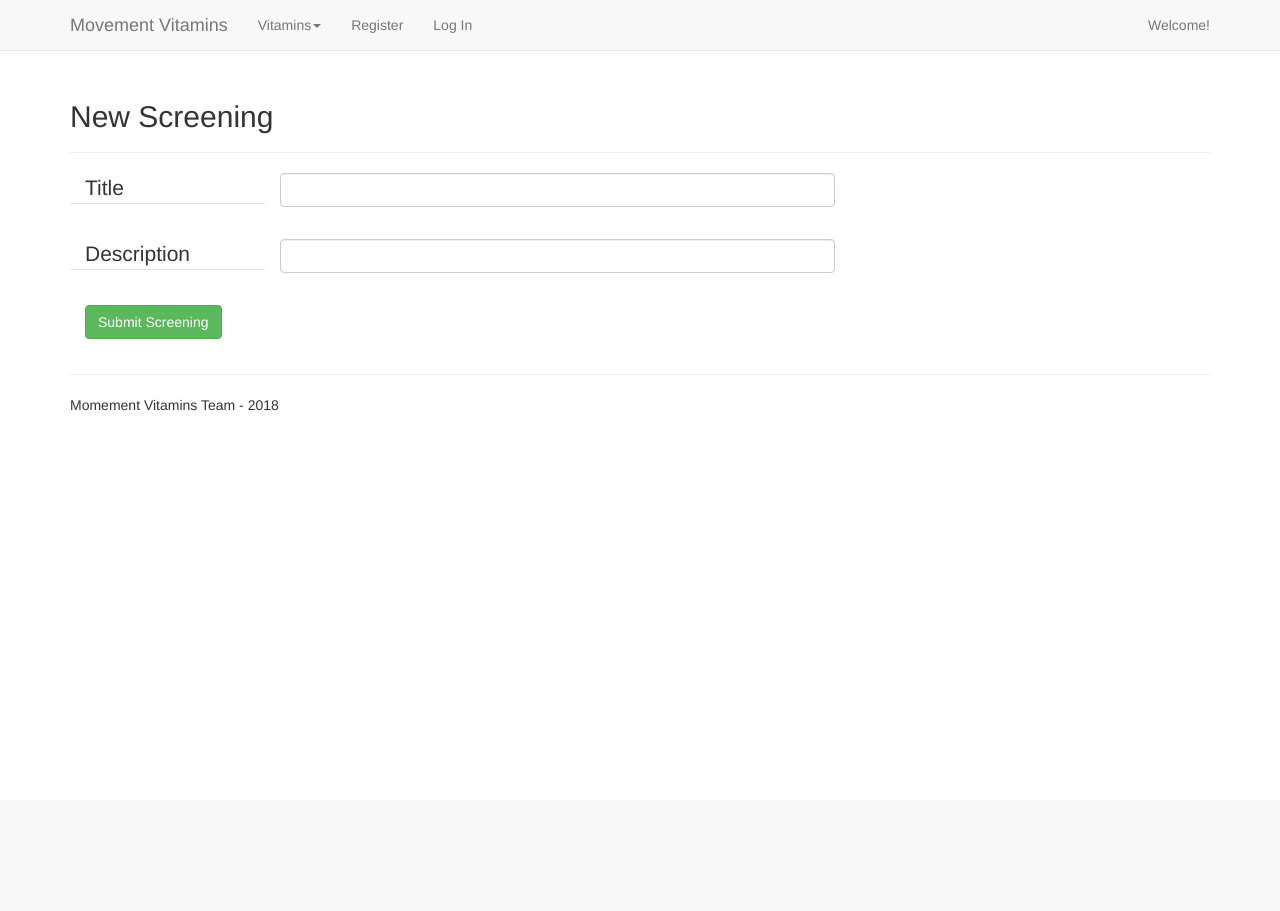
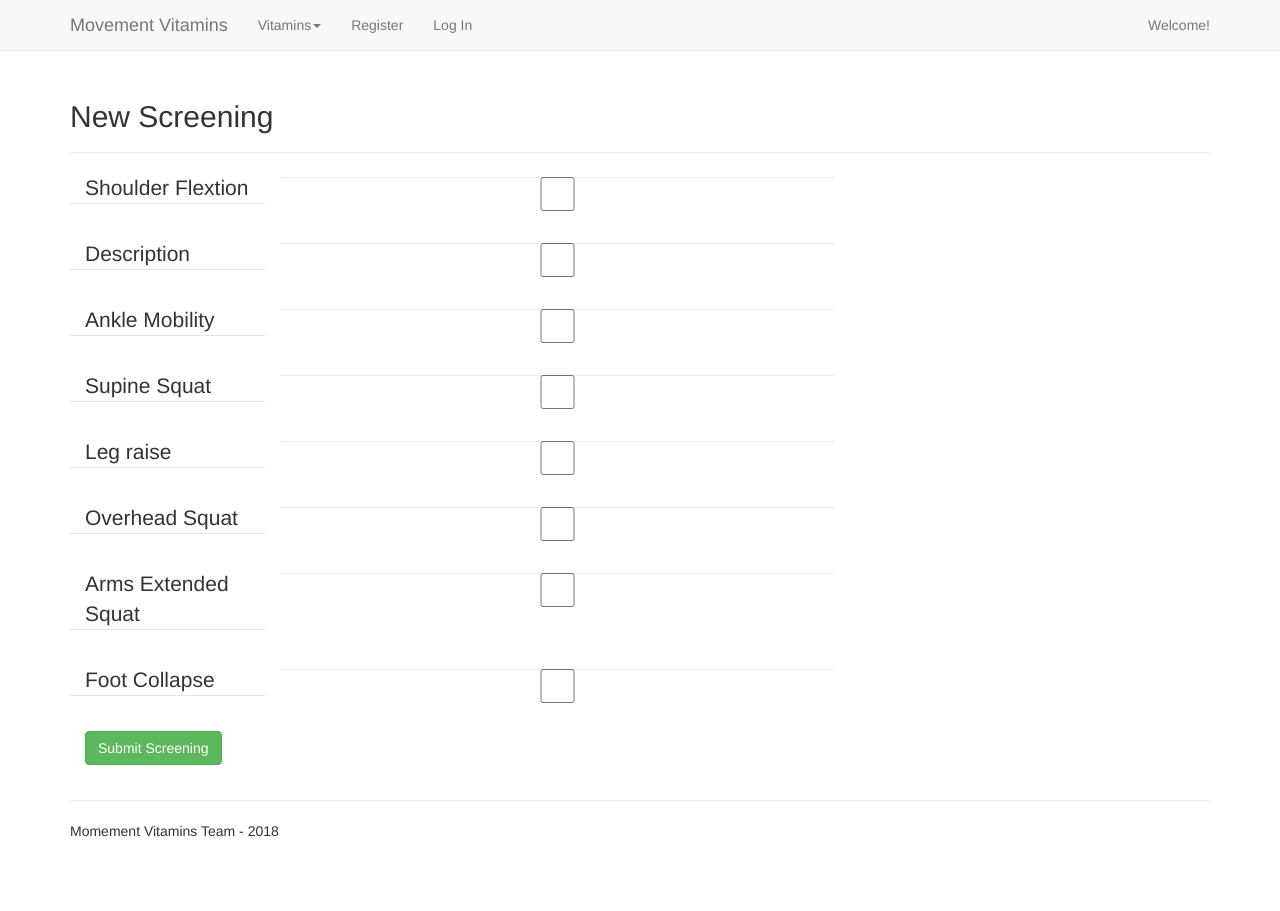
Before and after one commit to Spartee/Movement-Vitamins-Web, a Flask app: page /new_screening in a window 1280 px wide. Before the commit the page ends 411 px from the top, so only its background shows below. Run offline with Flask 2, Linux system fonts and the light colour scheme; some libraries are stand-ins or nearby versions.

Commit message:
Add screening template

```diff
--- a/web/project/templates/movement_screening.html
+++ b/web/project/templates/movement_screening.html
@@ -11,19 +11,61 @@
 
 
             <div class="form-group row">
-                <legend for="shoulder_rotation" class="col-form-legend col-sm-2">Title</legend>
+                <legend for="shoulder_rotation" class="col-form-legend col-sm-2">Shoulder Flextion</legend>
                 <div class="col-sm-6">
-                    <input type="text" class="form-control" id="shoulder_rotation" name="shoulder_rotation" value=""> {{ render_errors(form.shoulder_rotation) }}
+                    <input type="checkbox" class="form-control" id="shoulder_rotation" name="shoulder_rotation" value=""> {{ render_errors(form.shoulder_rotation) }}
                 </div>
             </div>
 
             <div class="form-group row">
                 <legend for="shoulder_flexion" class="col-form-legend col-sm-2">Description</legend>
                 <div class="col-sm-6">
-                    <input type="text" class="form-control" id="shoulder_flexion" name="shoulder_flexion" value=""> {{ render_errors(form.shoulder_flexion) }}
+                    <input type="checkbox" class="form-control" id="shoulder_flexion" name="shoulder_flexion" value=""> {{ render_errors(form.shoulder_flexion) }}
                 </div>
             </div>
 
+            <div class="form-group row">
+                <legend for="ankle_mobility" class="col-form-legend col-sm-2">Ankle Mobility</legend>
+                <div class="col-sm-6">
+                    <input type="checkbox" class="form-control" id="ankle_mobility" name="ankle_mobility" value=""> {{ render_errors(form.ankle_mobility) }}
+                </div>
+            </div>
+
+            <div class="form-group row">
+                <legend for="supine_squat" class="col-form-legend col-sm-2">Supine Squat</legend>
+                <div class="col-sm-6">
+                    <input type="checkbox" class="form-control" id="supine_squat" name="supine_squat" value=""> {{ render_errors(form.supine_squat) }}
+                </div>
+            </div>
+
+            <div class="form-group row">
+                <legend for="leg_raise" class="col-form-legend col-sm-2">Leg raise</legend>
+                <div class="col-sm-6">
+                    <input type="checkbox" class="form-control" id="leg_raise" name="leg_raise" value=""> {{ render_errors(form.leg_raise) }}
+                </div>
+            </div>
+
+            <div class="form-group row">
+                <legend for="overhead_squat" class="col-form-legend col-sm-2">Overhead Squat</legend>
+                <div class="col-sm-6">
+                    <input type="checkbox" class="form-control" id="overhead_squat" name="overhead_squat" value=""> {{ render_errors(form.overhead_squat) }}
+                </div>
+            </div>
+
+            <div class="form-group row">
+                <legend for="arms_extended_squat" class="col-form-legend col-sm-2">Arms Extended Squat</legend>
+                <div class="col-sm-6">
+                    <input type="checkbox" class="form-control" id="arms_extended_squat" name="arms_extended_squat" value=""> {{ render_errors(form.arms_extended_squat) }}
+                </div>
+            </div>
+
+
+            <div class="form-group row">
+                <legend for="foot_collapse" class="col-form-legend col-sm-2">Foot Collapse</legend>
+                <div class="col-sm-6">
+                    <input type="checkbox" class="form-control" id="foot_collapse" name="foot_collapse" value=""> {{ render_errors(form.foot_collapse) }}
+                </div>
+            </div>
 
             <div class="form-group row">
                 <div class="offset-sm-2 col-sm-10">
```
